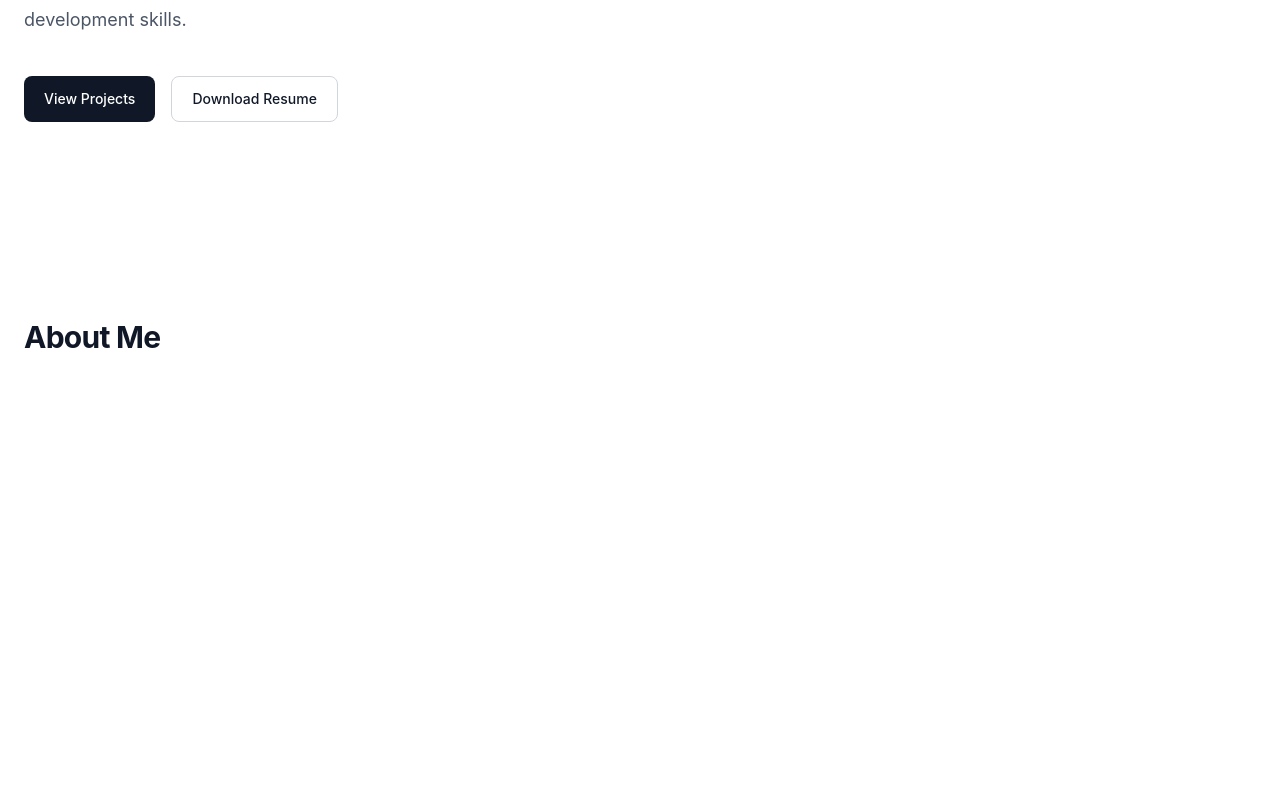
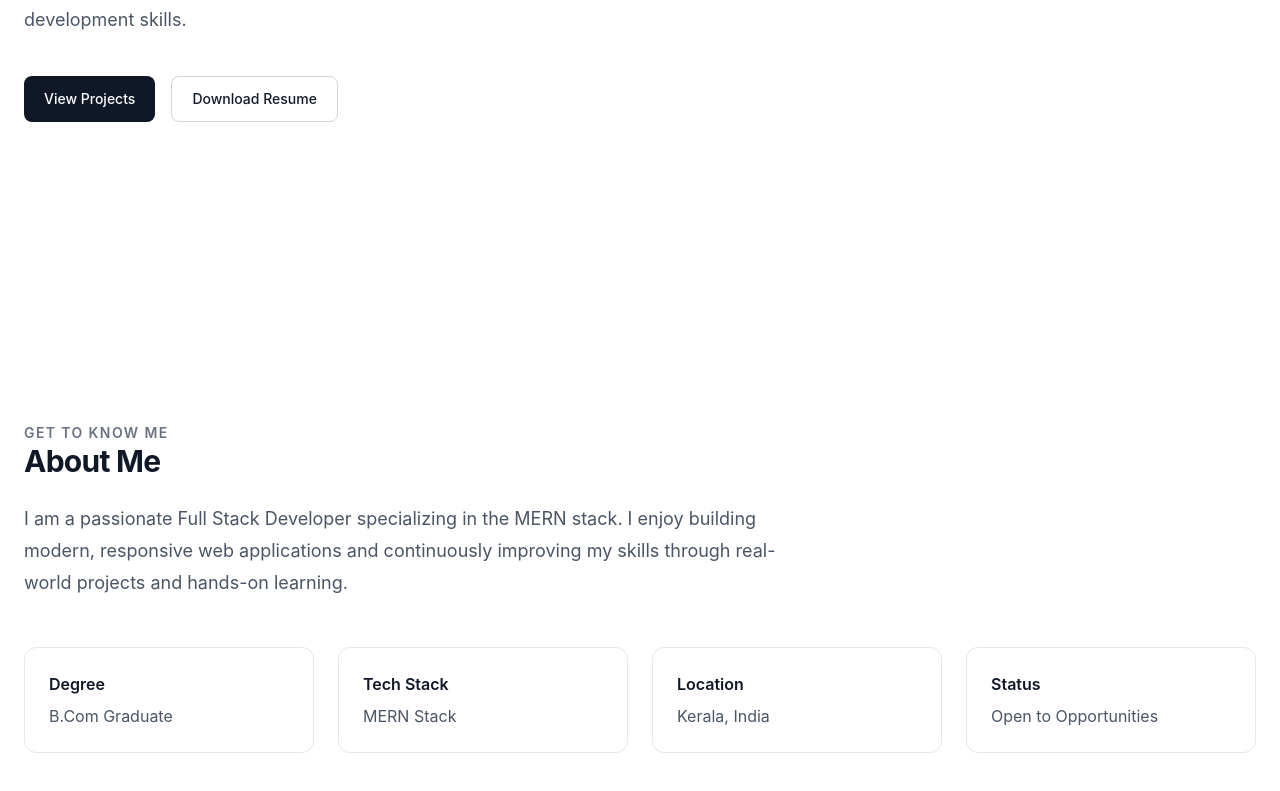
Before and after one commit to roshan-vyas-dev/roshan-portfolio, a React (Vite) app: page / in a window 1280 px wide. Shown: the part 481-1272 px from the top of the page. Before the commit the page ends 836 px from the top, so only its background shows below. Built offline with nearby package versions, Linux system fonts and the light colour scheme.

Commit message:
feat: build about section

```diff
--- /dev/null
+++ b/src/components/InfoCard.jsx
@@ -0,0 +1,15 @@
+function InfoCard({ title, value }) {
+  return (
+    <div className="rounded-xl border border-gray-200 p-6">
+      <h3 className="font-semibold text-gray-900">
+        {title}
+      </h3>
+
+      <p className="mt-2 text-gray-600">
+        {value}
+      </p>
+    </div>
+  );
+}
+
+export default InfoCard;
--- /dev/null
+++ b/src/data/aboutData.js
@@ -0,0 +1,21 @@
+
+    const aboutInfo = [
+        {
+            title: "Degree",
+            value: "B.Com Graduate",
+        },
+        {
+            title: "Tech Stack",
+            value: "MERN Stack",
+        },
+        {
+            title: "Location",
+            value: "Kerala, India",
+        },
+        {
+            title: "Status",
+            value: "Open to Opportunities",
+        },
+    ];
+
+    export default aboutInfo;
--- a/src/sections/About.jsx
+++ b/src/sections/About.jsx
@@ -1,14 +1,42 @@
 import Container from "../components/Container";
 import SectionHeading from "../components/SectionHeading";
+import InfoCard from "../components/InfoCard";
+import aboutInfo from "../data/aboutData";
+
 
 
 function About() {
+
     return (
-        <section id="about">
+        <section id="about" className="py-24">
             <Container>
+
+                 <p className="mt-2 text-sm font-semibold uppercase tracking-widest text-gray-500">
+                    Get to know me
+                </p>
+
                 <SectionHeading>
                     About Me
                 </SectionHeading>
+
+
+
+                <p className="mt-6 max-w-3xl text-lg leading-8 text-gray-600">
+                    I am a passionate Full Stack Developer specializing in the MERN stack. I
+                    enjoy building modern, responsive web applications and continuously improving
+                    my skills through real-world projects and hands-on learning.
+                </p>
+
+                <div className="mt-12 grid gap-6 sm:grid-cols-2 lg:grid-cols-4">
+                    {aboutInfo.map((item) => (
+                        <InfoCard
+                            key={item.title}
+                            title={item.title}
+                            value={item.value}
+                        />
+                    ))}
+                </div>
+
             </Container>
         </section>
     );
```
